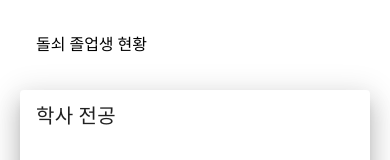
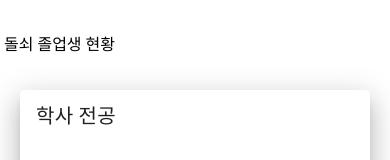
Before and after one commit to mingeon-dev/sandi-alumni-chart, a Vue app: page / in a window 390 px wide. Shown: the top 160 px of the page. Built offline with nearby package versions, Linux system fonts and the light colour scheme.

Commit message:
페이지 이동 시 스크롤 조정

```diff
--- a/src/App.vue
+++ b/src/App.vue
@@ -39,4 +39,10 @@ const routes = computed(() => {
   margin: 2rem;
   padding: 0;
 }
+
+@media only screen and (max-width: 600px) {
+  .title {
+    margin: 2rem auto;
+  }
+}
 </style>
--- a/src/router/index.js
+++ b/src/router/index.js
@@ -3,6 +3,9 @@ import HomeView from '../views/HomeView.vue'
 
 const router = createRouter({
   history: createWebHistory(import.meta.env.BASE_URL),
+  scrollBehavior(to, from, savedPosition) {
+    return savedPosition ? savedPosition : { top: 0 }
+  },
   routes: [
     {
       path: '/',
```
